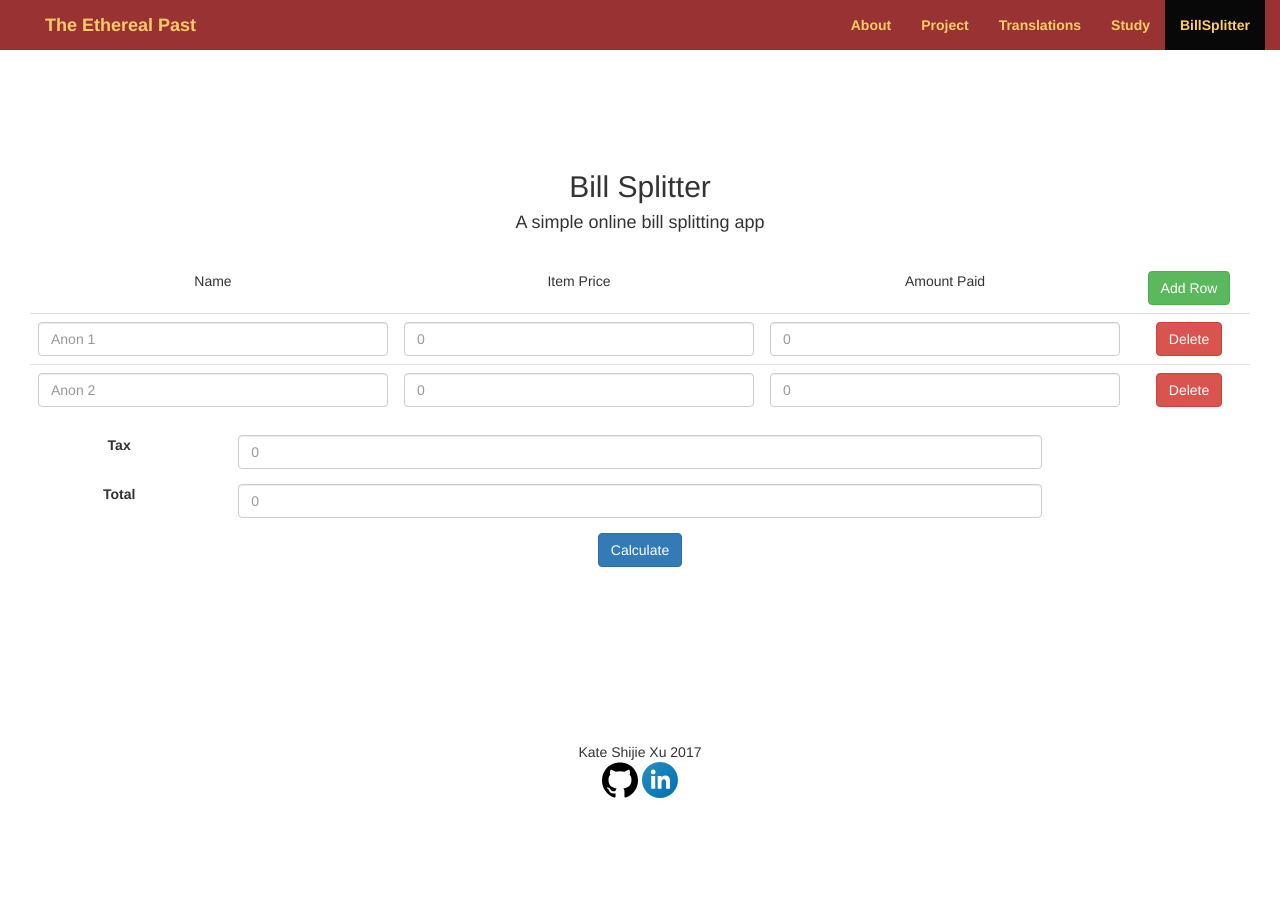
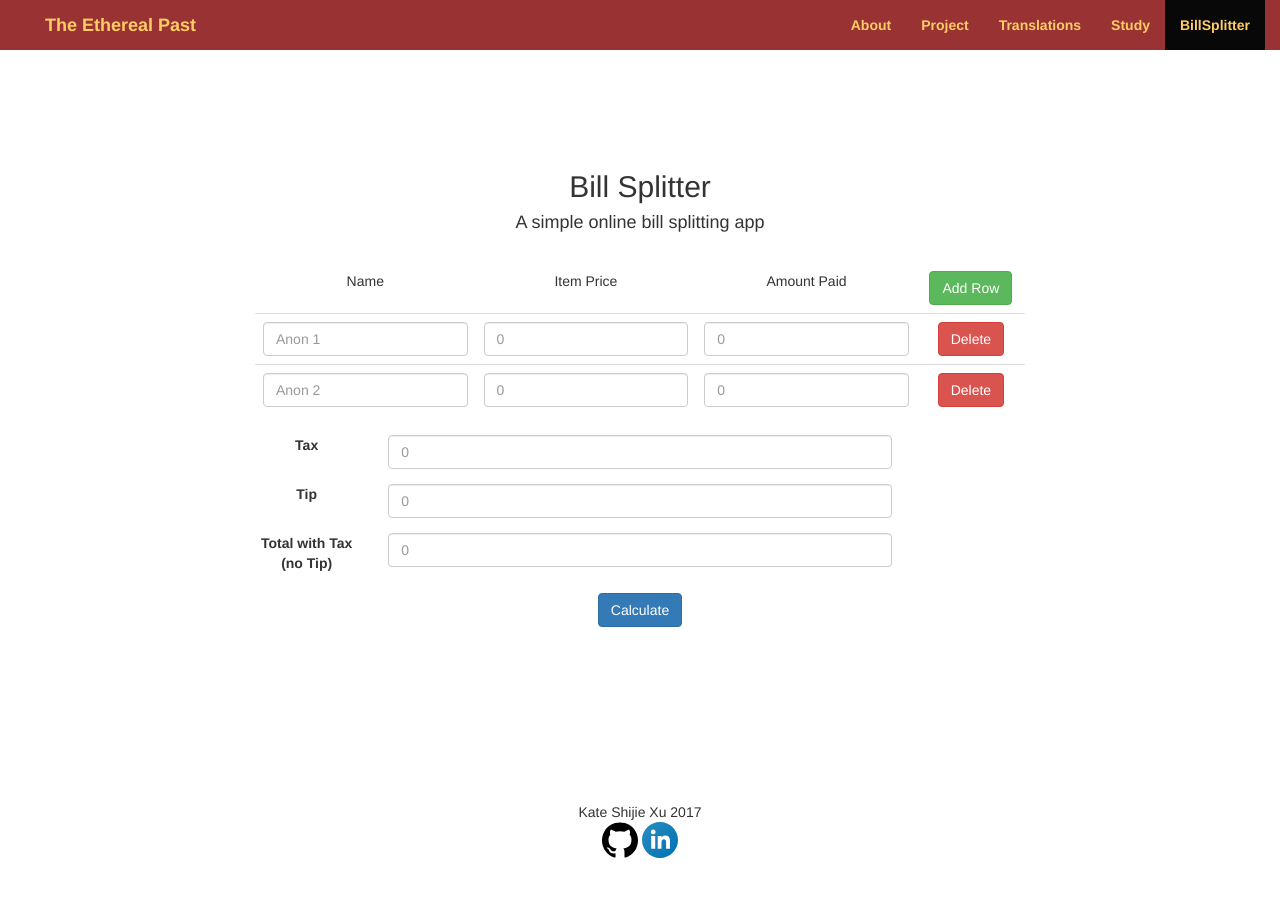
Before and after one commit to Starshine3/JekyllBlog, a Jekyll site: the page built from _pages/07_billsplitter.md, in a window 1280 px wide. Shown: the top 897 px of the page. Built offline with Jekyll 4.4.1, drawn with Linux system fonts in a browser that asks for light colours; nearby versions of some CDN libraries; some web fonts are replaced; some of the changed lines change nothing that is shown.

Commit message:
fix bill splitter bug

```diff
--- a/_layouts/billsplitter.html
+++ b/_layouts/billsplitter.html
@@ -2,7 +2,7 @@
 layout: default
 ---
 <script src="{{site.baseurl}}/js/billsplitter.js"></script>
-<div class="container-fluid content">
+<div class="container content">
     <h2>Bill Splitter</h2>
     <h4>A simple online bill splitting app</h4>
     <br>
@@ -53,7 +53,13 @@ layout: default
             </div>
         </div>
         <div class="form-group row">
-            <label for="inputTotal" class="col-sm-2 col-form-label">Total</label>
+            <label for="inputTax" class="col-sm-2 col-form-label">Tip</label>
+            <div class="col-sm-8">
+                <input type="text" class="form-control inputNum" id="inputTip" placeholder="0">
+            </div>
+        </div>
+        <div class="form-group row">
+            <label for="inputTotal" class="col-sm-2 col-form-label">Total with Tax (no Tip)</label>
             <div class="col-sm-8">
                 <input type="text" class="form-control inputNum" id="inputTotal" placeholder="0">
             </div>
--- a/js/billsplitter.js
+++ b/js/billsplitter.js
@@ -63,22 +63,27 @@ $(document).ready(function () {
         var indPrice = Array(numRows).fill(0);
         var indPay = Array(numRows).fill(0);
         var indTax = Array(numRows).fill(0);
+        var indTip = Array(numRows).fill(0);
         var totalPrice = 0;
         var totalPay = 0;
         var totalTax = 0;
-        var totalCharge = parseInt($('#inputTotal').val());
+        var totalTip = 0;
+        var totalCharge = parseFloat($('#inputTotal').val());
 
         if ($('#inputTax').val() != "") {
-            totalTax = parseInt($('#inputTax').val());
+            totalTax = parseFloat($('#inputTax').val());
+        }
+        if ($('#inputTip').val() != "") {
+            totalTip = parseFloat($('#inputTip').val());
         }
 
         for (var i = 0; i < numRows; i++) {
             if ($(".inputPrice").get(i).value != "") {
-                indPrice[i] = parseInt($(".inputPrice").get(i).value);
+                indPrice[i] = parseFloat($(".inputPrice").get(i).value);
                 totalPrice += indPrice[i];
             }
             if ($(".inputPay").get(i).value != "") {
-                indPay[i] = parseInt($(".inputPay").get(i).value);
+                indPay[i] = parseFloat($(".inputPay").get(i).value);
                 totalPay += indPay[i];
             }
         }
@@ -86,8 +91,9 @@ $(document).ready(function () {
         for (var i = 0; i < numRows; i++) {
             var indPortion = indPrice[i]/totalPrice;
             indTax[i] = indPortion * totalTax;
+            indTip[i] = indPortion * totalTip;
 
-            var indCharge = indPrice[i] + indTax[i];
+            var indCharge = indPrice[i] + indTax[i] + indTip[i];
             indPay[i] -= indCharge;
             if (indPay[i] > 0) {
                 indPay[i] = 0;
```
